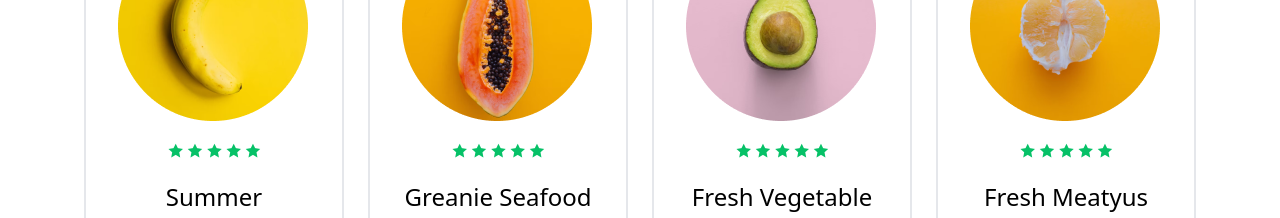
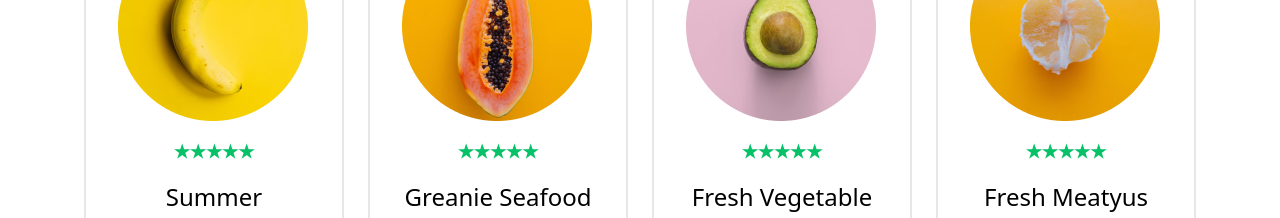
Before and after one commit to NAGUiB-1/Foodies, a React (Vite) app: page / in a window 1280 px wide. Shown: the part 3760-3978 px from the top of the page. Built offline with nearby package versions, Linux system fonts and the light colour scheme.

Commit message:
Update Pcard.jsx

```diff
--- a/src/components/Pcard.jsx
+++ b/src/components/Pcard.jsx
@@ -9,7 +9,7 @@ function Pcard({ title, img }) {
       </div>
       <p className="text-[#06C167] font-bold text-lg text-center w-full">
         {" "}
-        &#128970; &#128970; &#128970; &#128970; &#128970;
+        ★★★★★
       </p>
       <h5 className="w-full text-center text-2xl">{title}</h5>
       <p className="w-full text-center text-[#06C167] font-bold">
```
